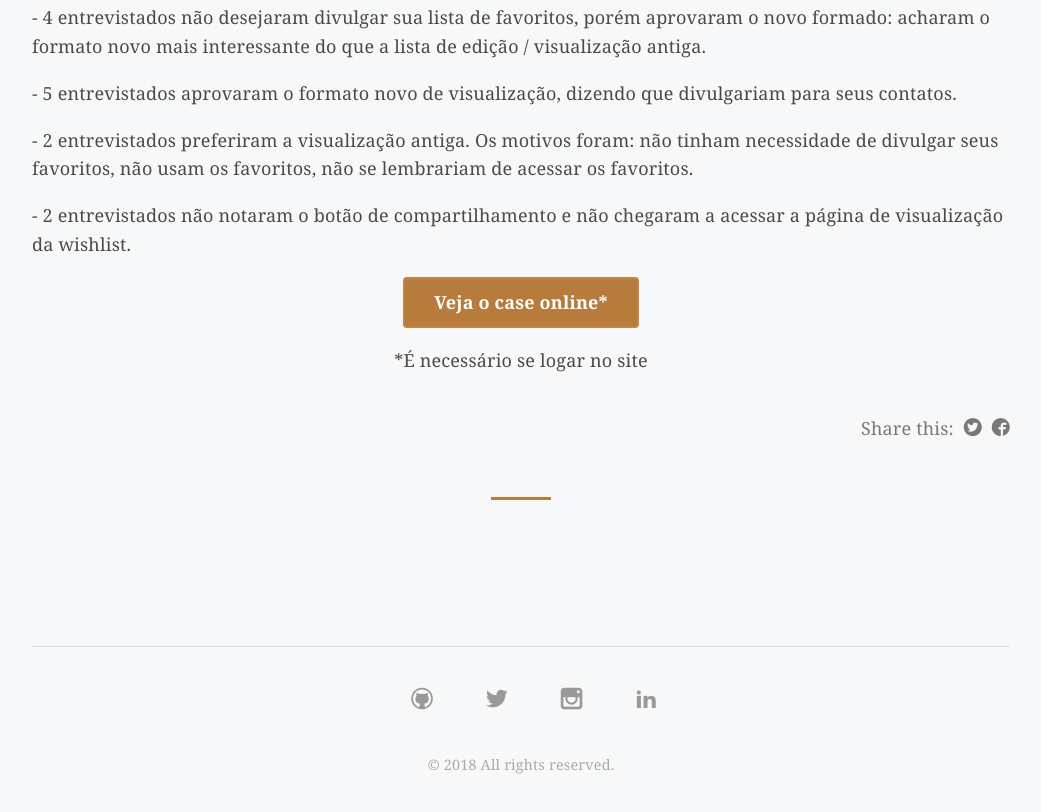
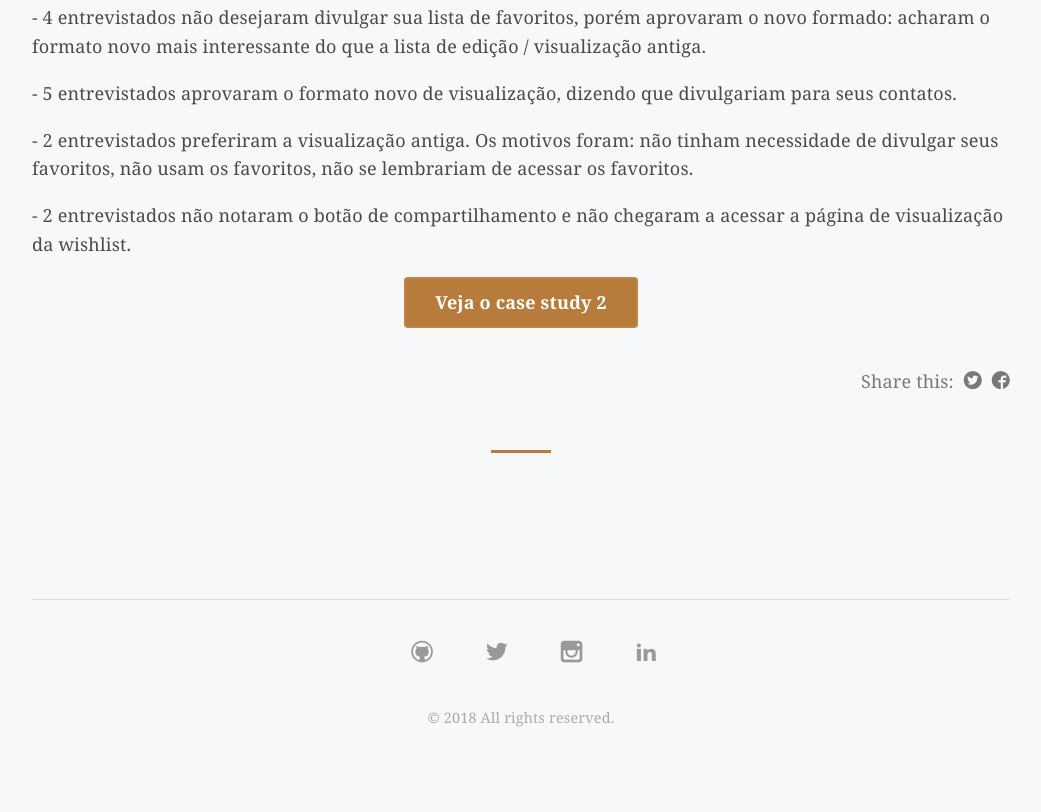
Before and after one commit to rafaelducati/rafaelducati.github.io, a plain HTML site: page jekyll/update/2018/case-study-2/index.html in a window 1280 px wide. Shown: the part 7843-8655 px from the top of the page, without its empty margins (119-1160 px from the left). After the commit the page ends 8608 px from the top, so only its background shows below. Drawn offline with Linux system fonts and the light colour scheme; files whose address does not match are found by name.

Commit message:
Updating case study links

```diff
--- a/jekyll/update/2018/case-study-2/index.html
+++ b/jekyll/update/2018/case-study-2/index.html
@@ -92,9 +92,9 @@ Minha intenção seria que o usuário tivesse uma experiência similar a aquisi
 <p>- 2 entrevistados preferiram a visualização antiga. Os motivos foram: não tinham necessidade de divulgar seus favoritos, não usam os favoritos, não se lembrariam de acessar os favoritos.</p>
 <p>- 2 entrevistados não notaram o botão de compartilhamento e não chegaram a acessar a página de visualização da wishlist.</p>
 <div class="txt-center">
-<a class="btn " href="https://secure.uselets.com.br/minhaconta/meusfavoritos" target="_blank">Veja o case online*</a>
-<p></p>
-<p><small>*É necessário se logar no site</small></p>
+  <p></p>
+  <a class="btn " href="/jekyll/update/2018/case-study-1/" target="_blank">Veja o case study 2</a>
+  <p></p>
 </div>
     <aside class="share">
       <span>Share this: </span>
```
Also changed, not shown: jekyll/update/2018/case-study-1/index.html (+3 -3 lines).
